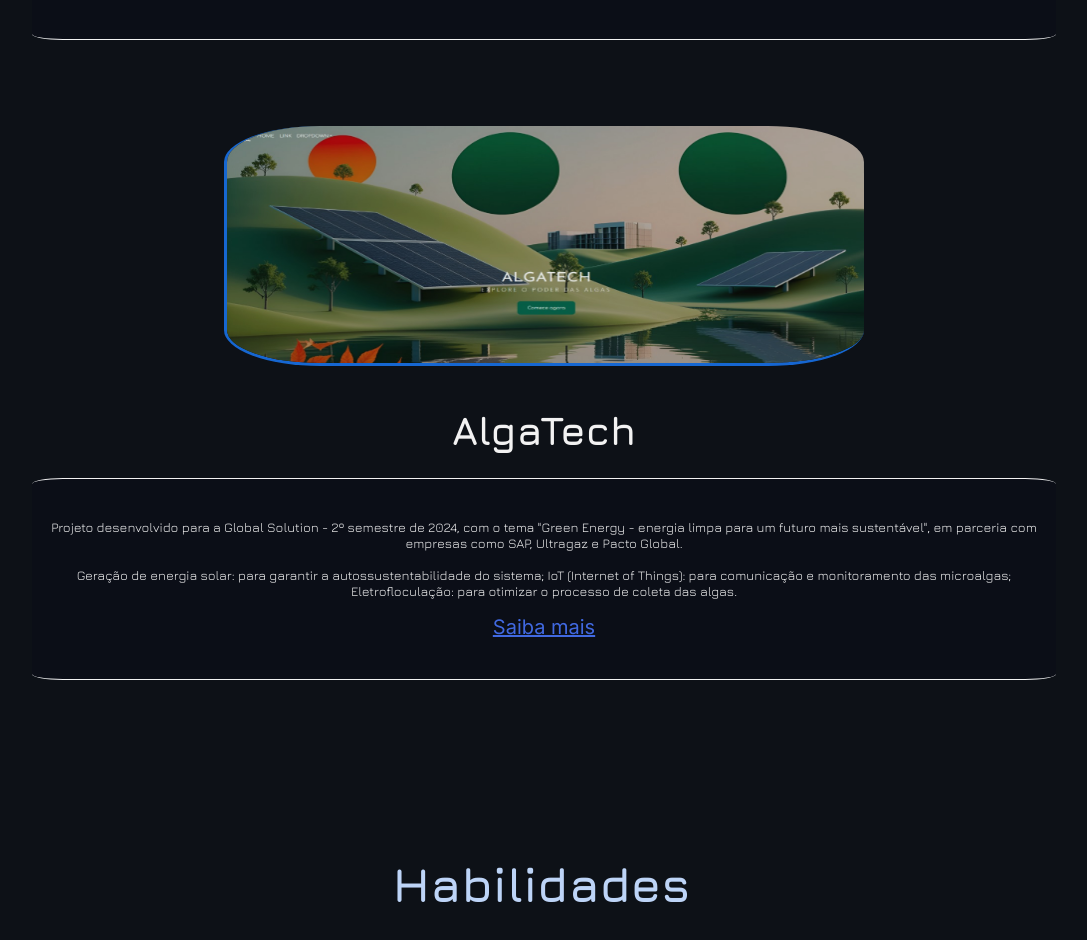
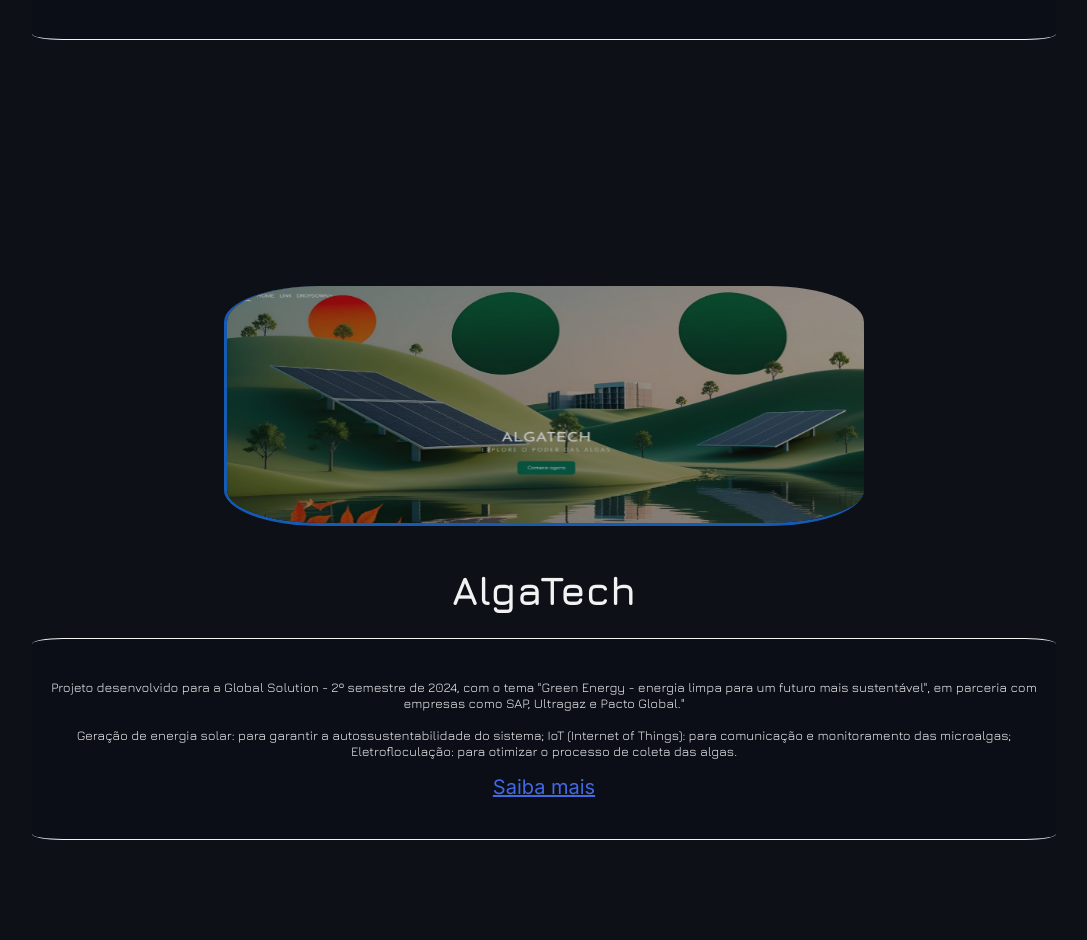
Before and after one commit to guta231/portifoliov2, a React (Vite) app: page / in a window 1280 px wide. Shown: the part 1780-2720 px from the top of the page, without its empty margins (96-1183 px from the left). Built offline with nearby package versions, Linux system fonts and the light colour scheme.

Commit message:
finalização da tradução para ingles e atualizando responsividade

```diff
--- a/src/components/Contatos.jsx
+++ b/src/components/Contatos.jsx
@@ -1,5 +1,6 @@
 import styled from "styled-components";
 import {useInView} from "react-intersection-observer";
+import {useLanguage} from "./LanguageContext";
 
 const ContentContainer = styled.div`
 
@@ -42,12 +43,14 @@ const Contatos = () => {
         threshold: 0.5,
     })
 
+    const {t} = useLanguage();
+
     return(
         <ContentContainer id="contatos">
 
             <div ref={ref}>
                 <Content className={inView ? "in-view" : ""}>
-                    <h1>Contatos</h1>
+                    <h1>{t.contacts}</h1>
                 </Content>
             </div>
 
--- a/src/components/Hello.jsx
+++ b/src/components/Hello.jsx
@@ -59,7 +59,6 @@ const Hello = () =>{
 
 
 
-
     return(
         <>
             <Container id="about">
--- a/src/components/ProjetosSection.jsx
+++ b/src/components/ProjetosSection.jsx
@@ -17,9 +17,9 @@ const ProjetosContainer = styled.section`
 const Projeto = styled.div`
     opacity: 0;
     display: flex;
+    padding: 10vh;
     justify-content: center;
-    gap: 10vw;
-    margin-top: 20vh;
+
     transition: opacity .7s ease-in-out;
 
     &.in-view {
@@ -84,10 +84,12 @@ const Projeto = styled.div`
     }
 
     @media (max-width: 1283px) {
+            padding: 20vh;
         .container {
             display: block;
             height: 30vh;
             margin-bottom: 30vh;
+
         }
 
         h1 {
@@ -179,9 +181,7 @@ const ProjetosSection = () => {
                         ))}
                     </div>
                     <h1>AlgaTech</h1>
-                    <fieldset><p>Projeto desenvolvido para a Global Solution - 2º semestre de 2024, com o tema "Green Energy - energia limpa para um futuro mais sustentável", em parceria com empresas como SAP, Ultragaz e Pacto Global.<br/><br/>Geração de energia solar: para garantir a autossustentabilidade do sistema;
-IoT (Internet of Things): para comunicação e monitoramento das microalgas;
-Eletrofloculação: para otimizar o processo de coleta das algas.<br/><br/><Link to="https://www.linkedin.com/posts/gustavo-henrique-a4aa762b1_videopitch-algatech-activity-7265944145171472384-1B6e?utm_source=share&utm_medium=member_desktop&rcm=ACoAAEsWLVoB8GcNpElM93jRzecehyM0KocCwPE" target="_blank" className="saiba_mais">Saiba mais</Link></p></fieldset>
+                    <fieldset><p>{t.algatech_p1}<br/><br/>{t.algatech_p2}<br/><br/><Link to="https://www.linkedin.com/posts/gustavo-henrique-a4aa762b1_videopitch-algatech-activity-7265944145171472384-1B6e?utm_source=share&utm_medium=member_desktop&rcm=ACoAAEsWLVoB8GcNpElM93jRzecehyM0KocCwPE" target="_blank" className="saiba_mais">{t.saiba_mais}</Link></p></fieldset>
                 </div>
             </Projeto>
         </ProjetosContainer>
--- a/src/components/Skills.jsx
+++ b/src/components/Skills.jsx
@@ -1,5 +1,6 @@
 import styled from "styled-components";
 import {useInView} from "react-intersection-observer";
+import {useLanguage} from "./LanguageContext";
 
 const SkillContainer = styled.div`
     display: flex;
@@ -37,12 +38,12 @@ const Skills = () => {
         threshold: 0.5,
     })
 
-
+    const {t} = useLanguage();
 
     return(
         <SkillContainer id="skills" ref={ref} className={inView ? "in-view" : ""}>
             <ContentSkill>
-                <h1>Habilidades</h1>
+                <h1>{t.skills}</h1>
             </ContentSkill>
         </SkillContainer>
     )
--- a/src/components/translations.jsx
+++ b/src/components/translations.jsx
@@ -8,6 +8,8 @@ const translations = {
         about_frase: "Eu não sou um programador, sou um solucionador de problemas que usa código.",
         vigilrace_p1: "Finalista na competição NEXT da FIAP 2024, ficando entre os 6 melhores de quase 100 grupos, com o projeto Vigil Race, desenvolvido para a Tech Mahindra. O objetivo foi criar uma plataforma inovadora para popularizar a Fórmula E, integrando gamificação, IoT e engajamento social.  Saiba mais",
         vigilrace_p2: "1. IoT e Monitoramento em Tempo Real 2. Desenvolvimento de Software e Protótipos 3. Estratégias de Gamificação e    Engajamento 4. Trabalho em Equipe e Solução de Problemas.",
+        algatech_p1: 'Projeto desenvolvido para a Global Solution - 2º semestre de 2024, com o tema "Green Energy - energia limpa para um futuro mais sustentável", em parceria com empresas como SAP, Ultragaz e Pacto Global."',
+        algatech_p2: "Geração de energia solar: para garantir a autossustentabilidade do sistema; IoT (Internet of Things): para comunicação e monitoramento das microalgas; Eletrofloculação: para otimizar o processo de coleta das algas.",
         saiba_mais: "Saiba mais",
     },
     en:{
@@ -19,6 +21,8 @@ const translations = {
         about_frase: '"I am not a programmer, I am a problem solver who uses code."',
         vigilrace_p1: "Finalist in the FIAP 2024 NEXT competition, ranking among the top 6 of almost 100 groups, with the Vigil Race project, developed for Tech Mahindra. The goal was to create an innovative platform to popularize Formula E by integrating gamification, IoT and social engagement.",
         vigilrace_p2: "1. IoT and Real-Time Monitoring 2. Software Development and Prototypes 3. Gamification and Engagement Strategies 4. Teamwork and Problem Solving.",
+        algatech_p1: 'Project developed for the Global Solution - 2nd half of 2024, with the theme "Green Energy - clean energy for a more sustainable future", in partnership with companies such as SAP, Ultragaz and Global Compact."',
+        algatech_p2: "Solar energy generation: to ensure the self-sustainability of the system; IoT (Internet of Things): for communication and monitoring of microalgae; Electroflocculation: to optimize the process of collecting algae.",
         saiba_mais: "Learn more",
     },
 };
```
